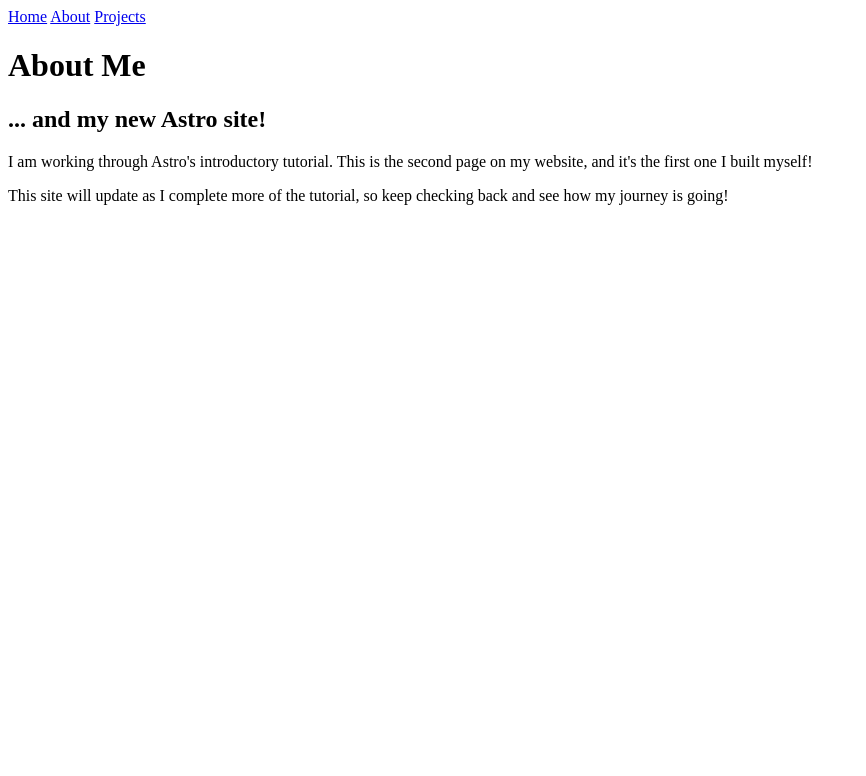
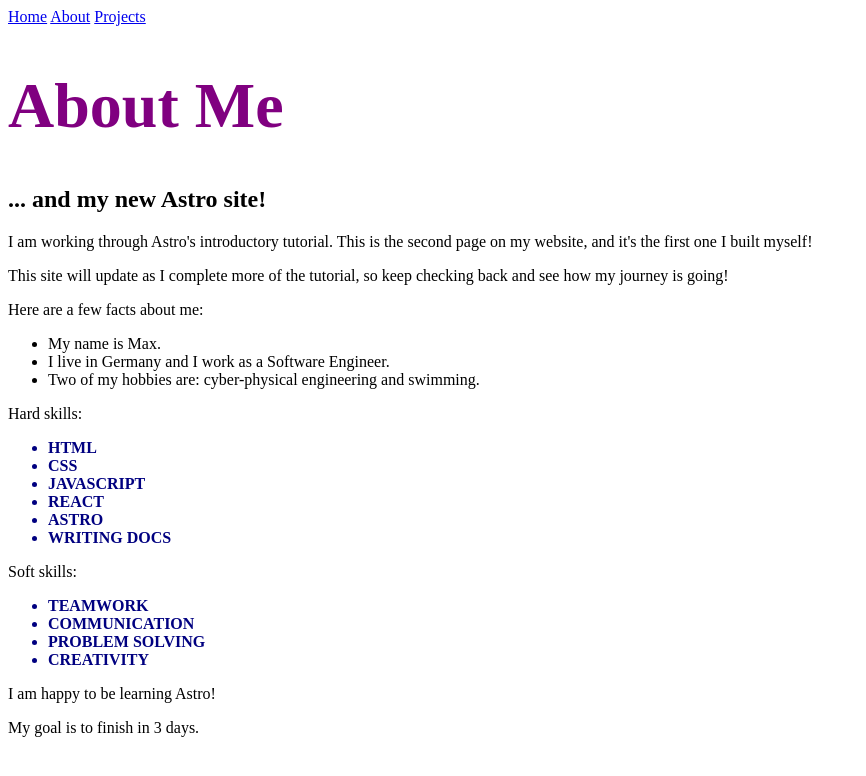
Before and after one commit to maxonary/website-r-nold, an Astro site: page /about in a window 1280 px wide. Shown: the whole page, without its empty margins (0-866 px from the left). Built offline with nearby package versions, Linux system fonts and the light colour scheme; Astro itself is replaced by a stand-in of ours.

Commit message:
Update: Adding first CSS variables

```diff
--- a/src/pages/about.astro
+++ b/src/pages/about.astro
@@ -1,5 +1,25 @@
 ---
 const pageTitle = "About Me";
+
+const skills = {
+  hardskills: ["HTML", "CSS", "JavaScript", "React", "Astro", "Writing Docs"],
+  softskills: ["Teamwork", "Communication", "Problem Solving", "Creativity"],
+};
+
+const identity = {
+  firstName: "Max",
+  country: "Germany",
+  occupation: "Software Engineer",
+  hobbies: ["cyber-physical engineering", "swimming", "tennis"],
+};
+
+const happy = true;
+const finished = false;
+const goal = 3;
+
+const skillColor = "navy";
+const fontWeight = "bold";
+const textCase = "uppercase";
 ---
 
 <html lang="en">
@@ -8,8 +28,18 @@ const pageTitle = "About Me";
 		<link rel="icon" type="image/svg+xml" href="/favicon.svg" />
 		<meta name="viewport" content="width=device-width" />
 		<meta name="generator" content={Astro.generator} />
-        <!-- Varibles in HTML, example pageTitle -->
         <title>{pageTitle}</title>
+        <style define:vars={{skillColor, fontWeight, textCase}}>
+            h1 {
+              color: purple;
+              font-size: 4rem;
+            }
+            .skill {
+                color: var(--skillColor);
+                font-weight: var(--fontWeight);
+                text-transform: var(--textCase);
+            }
+          </style>
 	</head>
 	<body>
         <a href="/">Home</a>
@@ -22,5 +52,27 @@ const pageTitle = "About Me";
         <p>I am working through Astro's introductory tutorial. This is the second page on my website, and it's the first one I built myself!</p>
 
         <p>This site will update as I complete more of the tutorial, so keep checking back and see how my journey is going!</p>
+
+        <p>Here are a few facts about me:</p>
+		<ul>
+			<li>My name is {identity.firstName}.</li>
+			<li>I live in {identity.country} and I work as a {identity.occupation}.</li>
+			{identity.hobbies.length >= 2 &&
+				<li>Two of my hobbies are: {identity.hobbies[0]} and {identity.hobbies[1]}.</li>
+			}
+		</ul>
+		<p>Hard skills:</p>
+		<ul>
+			{skills.hardskills.map((skill) => <li class="skill">{skill}</li>)}
+		</ul>
+		<p>Soft skills:</p>
+		<ul>
+			{skills.softskills.map((skill) => <li class="skill">{skill}</li>)}
+		</ul>
+		{happy && <p>I am happy to be learning Astro!</p>}
+
+		{finished && <p>I finished this tutorial!</p>}
+
+		{goal === 3 ? <p>My goal is to finish in 3 days.</p> : <p>My goal is not 3 days.</p>}
 	</body>
 </html>
```
Also changed, not shown: src/pages/index.astro (+0 -35 lines).
